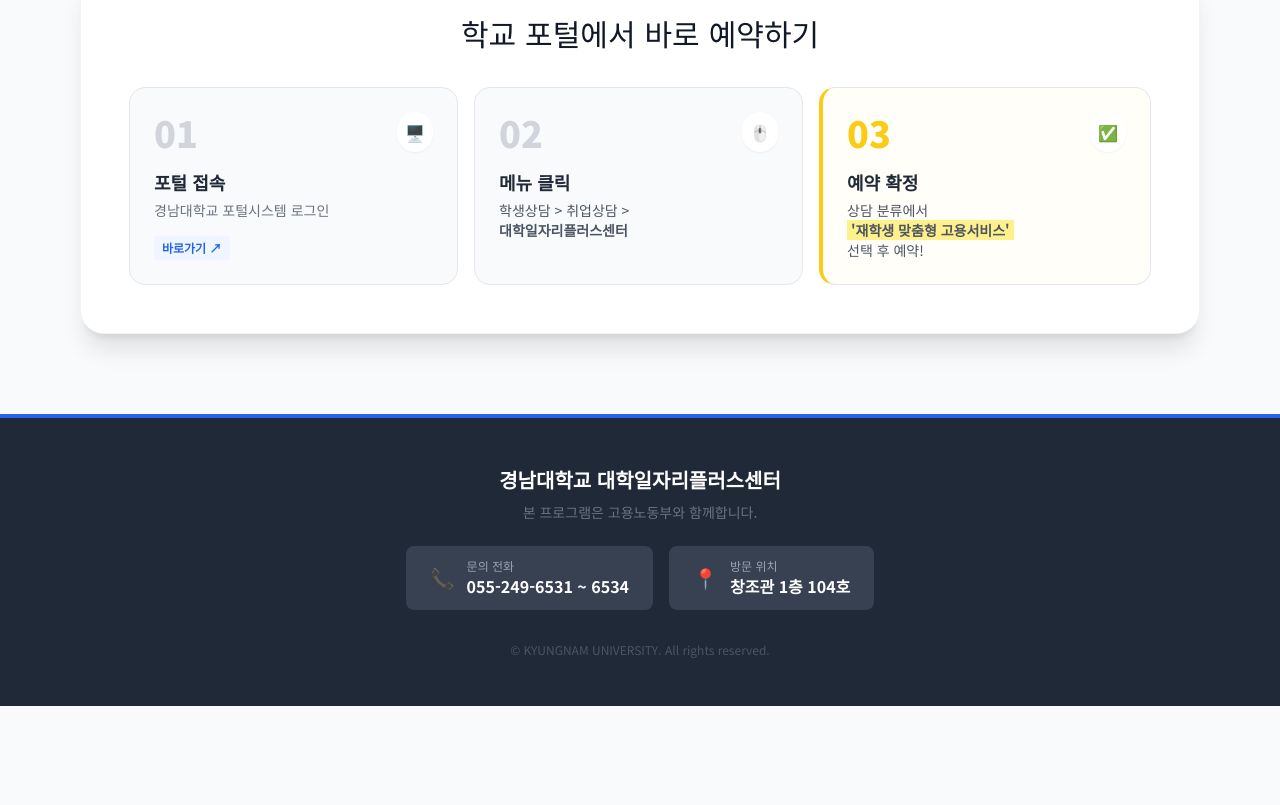
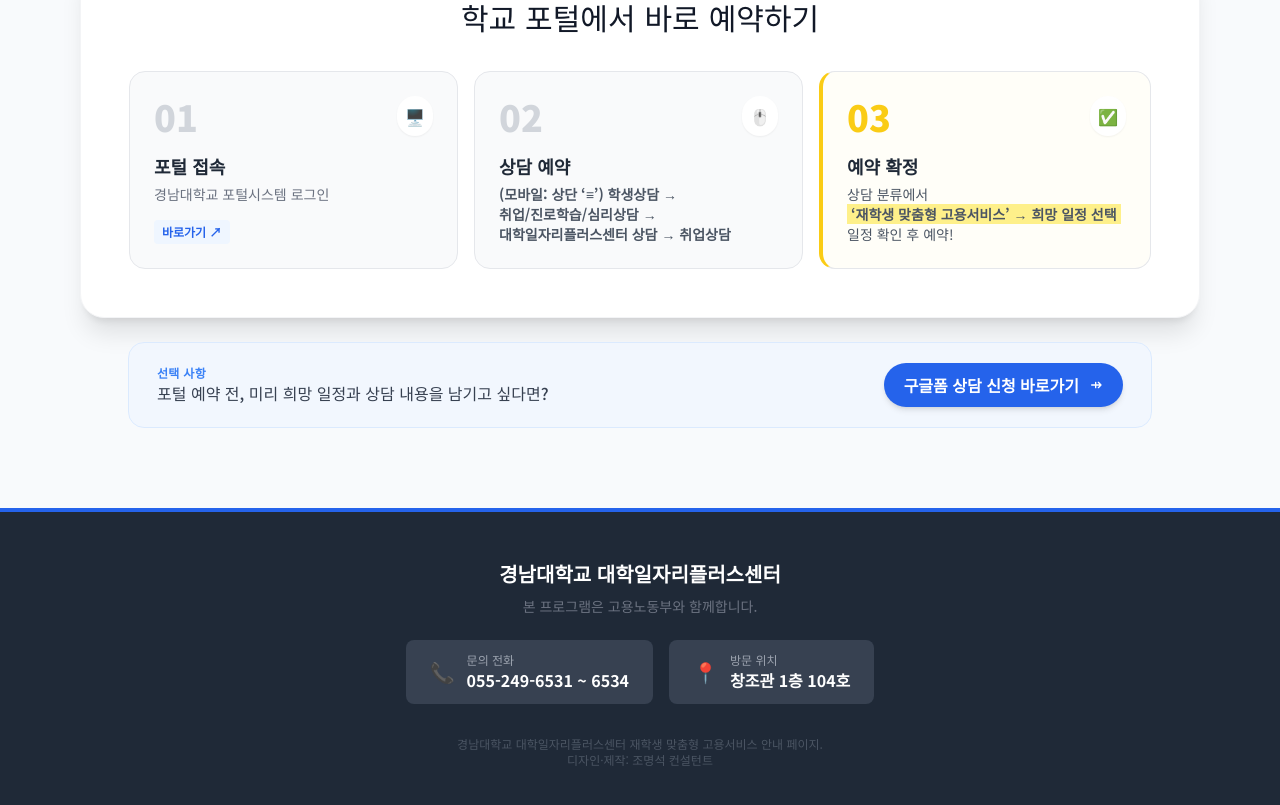
Before and after one commit to audtjr0824-hue/-, a plain HTML site: page index.html in a window 1280 px wide. Shown: the part 1463-2268 px from the top of the page. Before the commit the page ends 2169 px from the top, so only its background shows below. Drawn offline with nearby package versions, Linux system fonts and the light colour scheme; a web font is replaced by a local one.

Commit message:
Update index.html

```diff
--- a/index.html
+++ b/index.html
@@ -149,7 +149,9 @@
                     </div>
                     <span class="bg-white text-gray-900 font-bold px-6 py-3 rounded-lg text-sm md:text-base hover:bg-gray-100 transition shadow-lg flex items-center">
                         고용24 가입하러 가기
-                        <svg class="w-4 h-4 ml-2" fill="none" stroke="currentColor" viewBox="0 0 24 24"><path stroke-linecap="round" stroke-linejoin="round" stroke-width="2" d="M10 6H6a2 2 0 00-2 2v10a2 2 0 002 2h10a2 2 0 002-2v-4M14 4h6m0 0v6m0-6L10 14"></path></svg>
+                        <svg class="w-4 h-4 ml-2" fill="none" stroke="currentColor" viewBox="0 0 24 24">
+                            <path stroke-linecap="round" stroke-linejoin="round" stroke-width="2" d="M10 6H6a2 2 0 00-2 2v10a2 2 0 002 2h10a2 2 0 002-2v-4M14 4h6m0 0v6m0-6L10 14"></path>
+                        </svg>
                     </span>
                 </div>
             </a>
@@ -158,7 +160,9 @@
         <!-- TRACK CARDS (핵심 기능) -->
         <div class="text-center mb-10">
             <h2 class="font-impact text-3xl text-gray-800 mb-2">👇 내 학년에 맞는 혜택 확인하기</h2>
-            <p class="text-gray-500 text-sm bg-white inline-block px-4 py-1 rounded-full shadow-sm border">카드를 클릭하면 상세 혜택을 볼 수 있어요!</p>
+            <p class="text-gray-500 text-sm bg-white inline-block px-4 py-1 rounded-full shadow-sm border">
+                카드를 클릭하면 상세 혜택을 볼 수 있어요!
+            </p>
         </div>
 
         <div class="grid grid-cols-1 md:grid-cols-2 gap-8 mb-16">
@@ -176,7 +180,9 @@
 
                 <!-- 클릭 유도 아이콘 -->
                 <div class="absolute top-5 right-5 bg-yellow-50 text-yellow-600 rounded-full p-2 opacity-70 group-hover:opacity-100 group-hover:scale-110 transition">
-                    <svg class="w-6 h-6" fill="none" stroke="currentColor" viewBox="0 0 24 24"><path stroke-linecap="round" stroke-linejoin="round" stroke-width="2" d="M21 21l-6-6m2-5a7 7 0 11-14 0 7 7 0 0114 0z"></path></svg>
+                    <svg class="w-6 h-6" fill="none" stroke="currentColor" viewBox="0 0 24 24">
+                        <path stroke-linecap="round" stroke-linejoin="round" stroke-width="2" d="M21 21l-6-6m2-5a7 7 0 11-14 0 7 7 0 0114 0z"></path>
+                    </svg>
                 </div>
 
                 <div class="text-center mb-6 mt-2">
@@ -226,7 +232,9 @@
 
                 <!-- 클릭 유도 아이콘 -->
                 <div class="absolute top-5 right-5 bg-blue-50 text-blue-600 rounded-full p-2 opacity-70 group-hover:opacity-100 group-hover:scale-110 transition">
-                    <svg class="w-6 h-6" fill="none" stroke="currentColor" viewBox="0 0 24 24"><path stroke-linecap="round" stroke-linejoin="round" stroke-width="2" d="M21 21l-6-6m2-5a7 7 0 11-14 0 7 7 0 0114 0z"></path></svg>
+                    <svg class="w-6 h-6" fill="none" stroke="currentColor" viewBox="0 0 24 24">
+                        <path stroke-linecap="round" stroke-linejoin="round" stroke-width="2" d="M21 21l-6-6m2-5a7 7 0 11-14 0 7 7 0 0114 0z"></path>
+                    </svg>
                 </div>
 
                 <div class="text-center mb-6 mt-2">
@@ -253,7 +261,7 @@
                         <p class="text-sm">월 20시간 역량 강화 (자격증, 특강)</p>
                     </div>
                     <p class="text-xs text-gray-500 bg-gray-50 p-3 rounded-lg">
-                        자격증, 어학, 인턴 준비를 하면서 비용 부담을 줄이고 싶은 고학년에게 특히 유리한 프로그램입니다.
+                        자격증, 어학, 인턴 준비를 하면서 비용 부담을 줄이고 싶은 고학년에게 특히 추천합니다.
                     </p>
                 </div>
                 <div class="mt-8 text-center">
@@ -287,10 +295,9 @@
                         <div class="text-gray-300 font-black text-4xl">02</div>
                         <div class="bg-white p-2 rounded-full shadow-sm">🖱️</div>
                     </div>
-                    <h4 class="font-bold text-lg mb-1">메뉴 클릭</h4>
+                    <h4 class="font-bold text-lg mb-1">상담 예약</h4>
                     <p class="text-sm text-gray-600">
-                        학생상담 > 취업상담 ><br>
-                        <strong>대학일자리플러스센터</strong>
+                        <strong>(모바일: 상단 ‘≡’) 학생상담 →<br>취업/진로학습/심리상담 →<br>대학일자리플러스센터 상담 → 취업상담</strong>
                     </p>
                 </div>
 
@@ -302,11 +309,32 @@
                     <h4 class="font-bold text-lg mb-1">예약 확정</h4>
                     <p class="text-sm text-gray-600">
                         상담 분류에서<br>
-                        <span class="bg-yellow-200 px-1 font-bold">'재학생 맞춤형 고용서비스'</span><br>
-                        선택 후 예약!
+                        <span class="bg-yellow-200 px-1 font-bold">‘재학생 맞춤형 고용서비스’ → 희망 일정 선택</span><br>
+                        일정 확인 후 예약!
                     </p>
                 </div>
 
+            </div>
+        </section>
+
+        <!-- GOOGLE FORM 상담 신청 (보조 경로) -->
+        <section class="mt-6 max-w-5xl mx-auto">
+            <div class="bg-blue-50/70 border border-blue-100 rounded-2xl px-5 py-4 md:px-7 md:py-5 flex flex-col md:flex-row items-center justify-between gap-3">
+                <div class="text-left">
+                    <p class="text-xs font-bold text-blue-500 uppercase tracking-wide">선택 사항</p>
+                    <p class="text-sm md:text-base text-gray-700 font-medium">
+                        포털 예약 전, 미리 희망 일정과 상담 내용을 남기고 싶다면?
+                    </p>
+                </div>
+                <a href="https://docs.google.com/forms/d/e/1FAIpQLScYWcrQiP2zk-0vMZYGfq-doLnzZWJtXiIN2ZpJ5rNsTJSMsw/viewform?usp=dialog"
+                   target="_blank" rel="noopener noreferrer"
+                   class="inline-flex items-center px-5 py-2.5 rounded-full bg-blue-600 text-white text-sm md:text-base font-bold shadow-md hover:bg-blue-700 transition">
+                    구글폼 상담 신청 바로가기
+                    <svg class="w-4 h-4 ml-2" fill="none" stroke="currentColor" viewBox="0 0 24 24">
+                        <path stroke-linecap="round" stroke-linejoin="round" stroke-width="2"
+                              d="M17 8l4 4m0 0l-4 4m4-4H7m6-4v8"/>
+                    </svg>
+                </a>
             </div>
         </section>
 
@@ -335,7 +363,8 @@
                 </div>
             </div>
             <div class="mt-8 text-xs text-gray-600">
-                &copy; KYUNGNAM UNIVERSITY. All rights reserved.
+                경남대학교 대학일자리플러스센터 재학생 맞춤형 고용서비스 안내 페이지.<br>
+                디자인·제작: 조명석 컨설턴트
             </div>
         </div>
     </footer>
@@ -488,7 +517,7 @@
                             </li>
                             <li class="relative mb-2 ml-4 pl-4">
                                 <span class="absolute w-3 h-3 bg-blue-300 rounded-full -left-1.5 border border-white mt-1.5"></span>
-                                <h5 class="font-bold text-gray-800">결과 제출 & 수당 신청</h5>
+                                <h5 class="font-bold text-gray-800">결과 제출 &amp; 수당 신청</h5>
                                 <p class="text-xs text-gray-500">증빙자료 업로드 → 본인 계좌 입금</p>
                             </li>
                         </ol>
@@ -504,11 +533,13 @@
                     </div>
 
                     <div class="bg-red-50 p-3 rounded-lg border border-red-100 flex items-start">
-                         <svg class="w-5 h-5 text-red-500 mr-2 shrink-0" fill="none" stroke="currentColor" viewBox="0 0 24 24"><path stroke-linecap="round" stroke-linejoin="round" stroke-width="2" d="M12 9v2m0 4h.01m-6.938 4h13.856c1.54 0 2.502-1.667 1.732-3L13.732 4c-.77-1.333-2.694-1.333-3.464 0L3.34 16c-.77 1.333.192 3 1.732 3z"></path></svg>
+                         <svg class="w-5 h-5 text-red-500 mr-2 shrink-0" fill="none" stroke="currentColor" viewBox="0 0 24 24">
+                            <path stroke-linecap="round" stroke-linejoin="round" stroke-width="2" d="M12 9v2m0 4h.01m-6.938 4h13.856c1.54 0 2.502-1.667 1.732-3L13.732 4c-.77-1.333-2.694-1.333-3.464 0L3.34 16c-.77 1.333.192 3 1.732 3z"></path>
+                         </svg>
                          <div class="text-xs text-red-600">
                             <strong>중요 포인트</strong><br>
                             - 매달 수립한 IAP 건수의 <strong>70% 이상 이행 필수!</strong><br>
-                            - 모든 활동은 IAP 승인 이후 시작한 것만 인정!
+                            - 모든 활동은 <strong>IAP 승인 이후 시작한 것만 인정!</strong>
                          </div>
                     </div>
                 </div>
@@ -523,22 +554,24 @@
         </div>
     </div>
 
-    <!-- 스크립트: 팝업 기능 제어 -->
+    <!-- 스크립트: 팝업 기능 제어 + 스크롤 위치 초기화 -->
     <script>
         function openModal(modalId) {
             const modal = document.getElementById(modalId);
+            if (modal) {
                 modal.classList.remove('hidden');
-
                 // 팝업 떴을 때 배경 스크롤 막기
                 document.body.style.overflow = 'hidden';
+            }
         }
 
         function closeModal(modalId) {
             const modal = document.getElementById(modalId);
+            if (modal) {
                 modal.classList.add('hidden');
-
                 // 팝업 닫으면 배경 스크롤 다시 허용
                 document.body.style.overflow = 'auto';
+            }
         }
 
         // 키보드 접근성: ESC 키 누르면 열린 모달 닫기
@@ -552,6 +585,14 @@
                 });
             }
         });
+
+        // 페이지 처음 열릴 때 항상 맨 위에서 시작
+        window.addEventListener('load', function () {
+            if ('scrollRestoration' in history) {
+                history.scrollRestoration = 'manual'; // 브라우저의 자동 복원 끄기
+            }
+            window.scrollTo(0, 0); // 강제로 맨 위로 이동
+        });
     </script>
 </body>
 </html>
```
Lines whose indentation alone changed are shown as unchanged.
